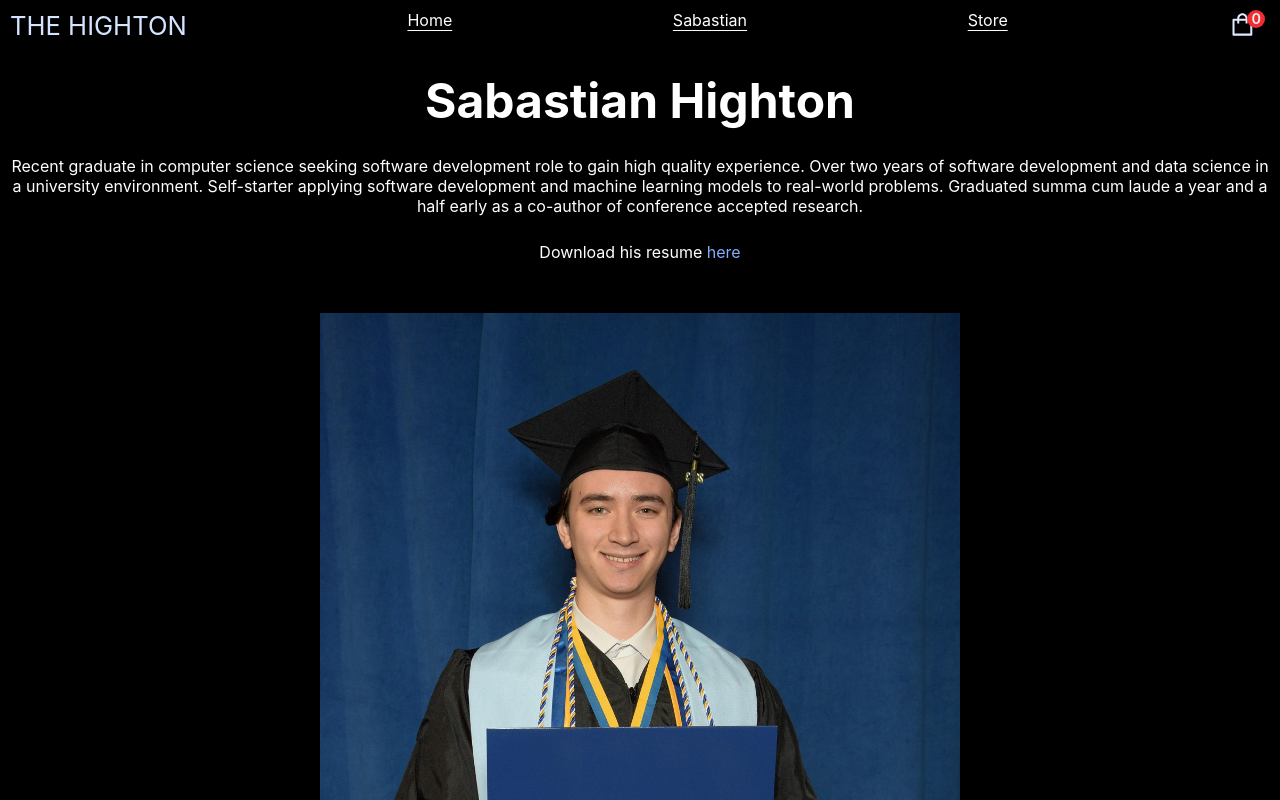
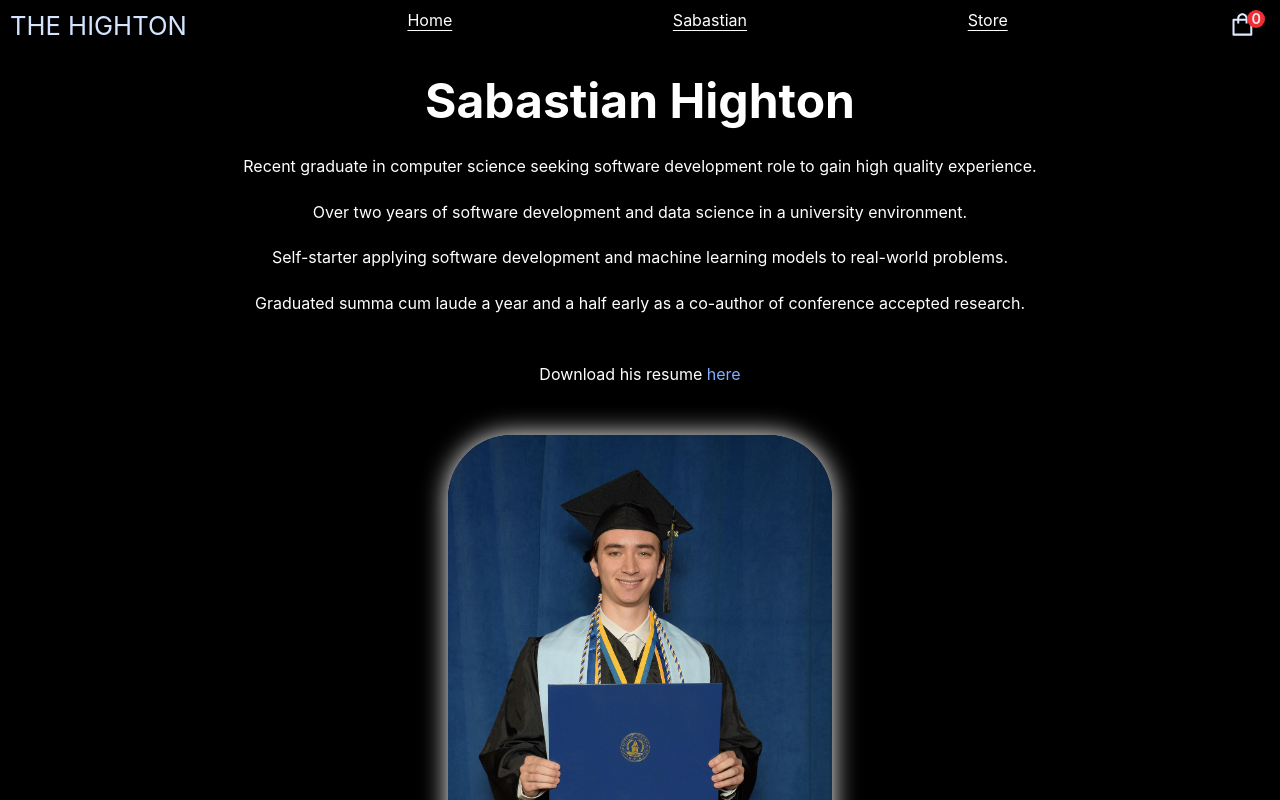
Before and after one commit to shighton/thehighton, a Next.js app: page /sabastian in a window 1280 px wide. Shown: the top 800 px of the page. Built offline with nearby package versions, Linux system fonts and the light colour scheme; no server answers.

Commit message:
Clean up clean up

```diff
--- a/pages/index.js
+++ b/pages/index.js
@@ -10,6 +10,12 @@ const Home = () => (
         <p><a className='blue-links' href='/sabastian'>Learn more</a> about Sabastian or
         see the <a className='blue-links' href='/store'>new store</a></p>
 
+        <div className='home-pics'>
+
+          <img className='home-img' src='resources/FAME_Bass.JPG'></img>
+
+        </div>
+
       </div>
 
     </div>
--- a/pages/sabastian.js
+++ b/pages/sabastian.js
@@ -9,17 +9,24 @@ const Sabastian = () => (
 
             <h1 className='big-name' >Sabastian Highton</h1>
 
-            <p>Recent graduate in computer science seeking software development role to gain high quality experience.
-    Over two years of software development and data science in a university environment. Self-starter
-    applying software development and machine learning models to real-world problems. Graduated summa
-    cum laude a year and a half early as a co-author of conference accepted research.</p>
+            <div className='abstract'>
+
+                <p>Recent graduate in computer science seeking software development role to gain high quality experience.</p>
+
+                <p>Over two years of software development and data science in a university environment.</p>
+
+                <p>Self-starter applying software development and machine learning models to real-world problems.</p>
+
+                <p>Graduated summa cum laude a year and a half early as a co-author of conference accepted research.</p>
+
+            </div>
 
             <p>Download his resume <a className='blue-links' href='resources/Highton_Resume.pdf' download>here</a></p>
 
             <div className='grad-images'>
 
                 <img className='fullbody-grad' src='resources/Fullbody_Grad.JPEG'></img>
-                <img className='head-grad' src='resources/Head_Grad.JPEG'></img>
+                {/* <img className='head-grad' src='resources/Head_Grad.JPEG'></img> */}
 
             </div>
 
--- a/styles/globals.css
+++ b/styles/globals.css
@@ -45,6 +45,19 @@ a {
   font-size: 3em;
 }
 
+.home-pics {
+  display: flex;
+  flex-direction: column;
+  align-items: center;
+}
+
+.home-img {
+  width: 50vw;
+  border-radius: 5vw;
+  box-shadow: 1vw 1vw 2vw rgb(25, 0, 45);
+  pointer-events: none;
+}
+
 .sabastian-intro {
   margin-top: 2vw;
   display: flex;
@@ -58,6 +71,13 @@ a {
   font-size: 3em;
 }
 
+.abstract {
+  display: flex;
+  flex-direction: column;
+  gap: 2vw;
+  margin-bottom: 2vw;
+}
+
 .grad-images {
   display: flex;
   flex-direction: column;
@@ -67,11 +87,15 @@ a {
 }
 
 .fullbody-grad {
-  width: 50vw;
+  width: 30vw;
+  pointer-events: none;
+  border-radius: 5vw;
+  box-shadow: 0px 0px 2vw white;
 }
 
 .head-grad {
   width: 50vw;
+  pointer-events: none;
 }
 
 .main-container{
```
Also changed, not shown: public/resources/FAME_Bass.JPG (added).
